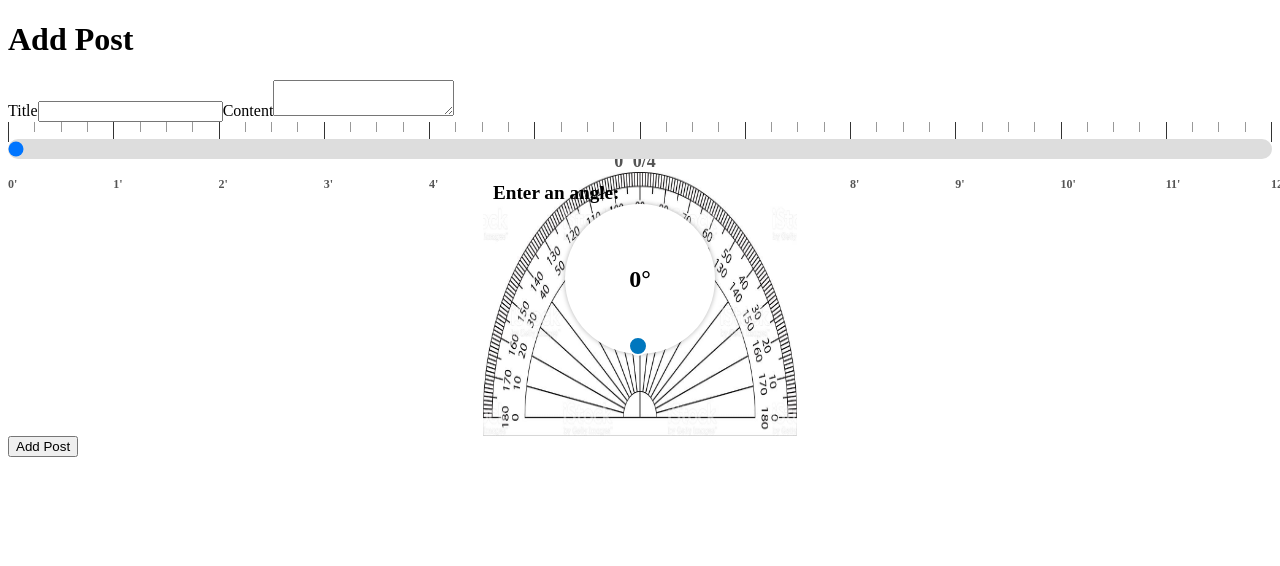
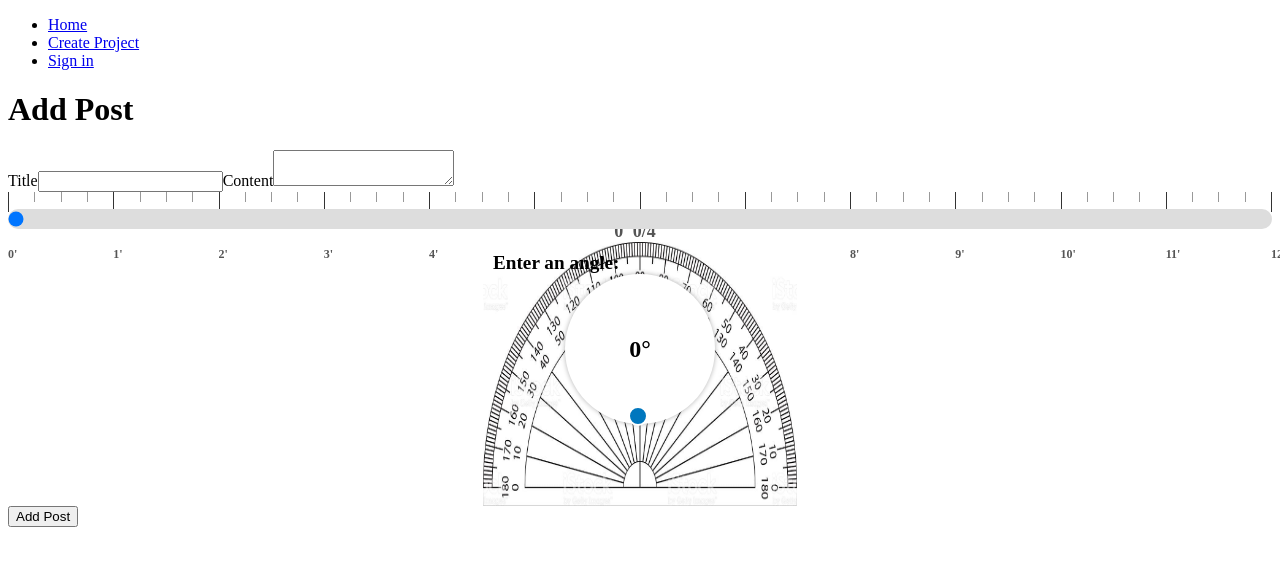
Before and after one commit to Roncyboy/blueprintbuddy, a Next.js app: page /addpost in a window 1280 px wide. Shown: the top 566 px of the page. Built offline with nearby package versions, Linux system fonts and the light colour scheme; no server answers.

Commit message:
bug fixes

```diff
--- /dev/null
+++ b/components/navbar/Navbar.modules.css
@@ -0,0 +1,99 @@
+nav {
+    display: flex;
+    justify-content: space-between;
+    align-items: center;
+    padding: 1rem;
+    background-color: #ffffff;
+    box-shadow: 0px 0px 10px rgba(0, 0, 0, 0.1);
+  }
+
+  .logo {
+    font-size: 2rem;
+    font-weight: bold;
+    color: #000000;
+    text-decoration: none;
+  }
+
+  nav ul {
+    list-style: none;
+    display: flex;
+    flex-wrap: wrap;
+    justify-content: flex-end;
+    margin: 0;
+    padding: 0;
+  }
+
+  nav ul li {
+    margin-left: 1rem;
+  }
+
+  nav ul li:first-child {
+    margin-left: 0;
+  }
+
+  nav ul li a {
+    color: #000000;
+    text-decoration: none;
+    font-size: 1rem;
+    padding: 1rem;
+    display: block;
+  }
+
+  nav ul li a:hover {
+    color: #555555;
+  }
+
+  .profile-dropdown {
+    position: relative;
+  }
+
+  .profile-dropdown img {
+    width: 40px;
+    height: 40px;
+    border-radius: 50%;
+  }
+
+  .profile-dropdown ul {
+    position: absolute;
+    top: 100%;
+    right: 0;
+    background-color: #ffffff;
+    box-shadow: 0px 0px 10px rgba(0, 0, 0, 0.1);
+    display: none;
+  }
+
+  .profile-dropdown:hover ul {
+    display: block;
+  }
+
+  .profile-dropdown ul li {
+    display: block;
+  }
+
+  .profile-dropdown ul li a {
+    color: #000000;
+    text-decoration: none;
+    font-size: 1rem;
+    padding: 0.5rem 1rem;
+    display: block;
+  }
+
+  @media screen and (max-width: 768px) {
+    nav {
+      flex-direction: column;
+      align-items: flex-start;
+    }
+
+    nav ul {
+      margin-top: 1rem;
+    }
+
+    nav ul li {
+      margin-left: 0;
+      margin-bottom: 0.5rem;
+    }
+
+    .profile-dropdown {
+      margin-top: 1rem;
+    }
+  }
--- a/components/navbar/index.js
+++ b/components/navbar/index.js
@@ -1,7 +1,58 @@
-export default function Navbar() {
-    return (
-        <div>
-            Hello
-        </div>
-    )
+import Link from "next/link";
+import { useSession } from "next-auth/react";
+import { useState } from "react";
+
+function Navbar() {
+    const { data: session } = useSession();
+
+    const [showDropdown, setShowDropdown] = useState(false);
+
+  // function to handle clicking on the user's image
+  const handleUserImageClick = () => {
+    setShowDropdown(!showDropdown);
+  };
+
+  // function to handle signing out the user
+  const handleSignOut = async () => {
+    // call your sign out API or method here
+  };
+
+  return (
+    <nav>
+      <ul>
+        <li>
+          <Link href="/">
+            Home
+          </Link>
+        </li>
+        <li>
+          <Link href="/create-project">
+            Create Project
+          </Link>
+        </li>
+        {session ? (
+            <div className="user-profile" onClick={handleUserImageClick}>
+            <img src={session.user.image} alt="User avatar" height={50} width={50}/>
+          {showDropdown && (
+            <>
+            <li>
+              <Link href="/profile">
+                Profile
+              </Link>
+            </li>
+            <li>
+              <Link href="/api/auth/signout">Sign out</Link>
+            </li>
+          </>)}
+            </div>
+        ) : (
+          <li>
+            <Link href="/api/auth/signin">Sign in</Link>
+          </li>
+        )}
+      </ul>
+    </nav>
+  );
 }
+
+export default Navbar;
--- a/src/pages/_app.js
+++ b/src/pages/_app.js
@@ -1,3 +1,4 @@
+import Navbar from "components/navbar"
 import { SessionProvider } from "next-auth/react"
 
 export default function App({
@@ -6,6 +7,7 @@ export default function App({
 }) {
   return (
     <SessionProvider session={session}>
+      <Navbar />
       <Component {...pageProps} />
     </SessionProvider>
   )
```
Also changed, not shown: src/pages/index.js (+3 -4 lines), src/styles/globals.css (+74 -0 lines).
